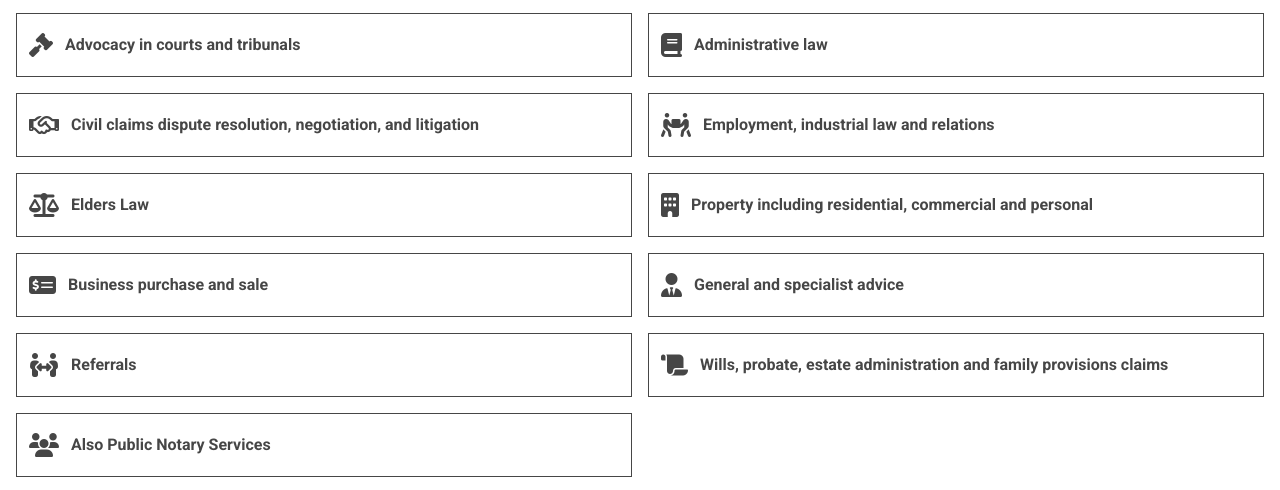
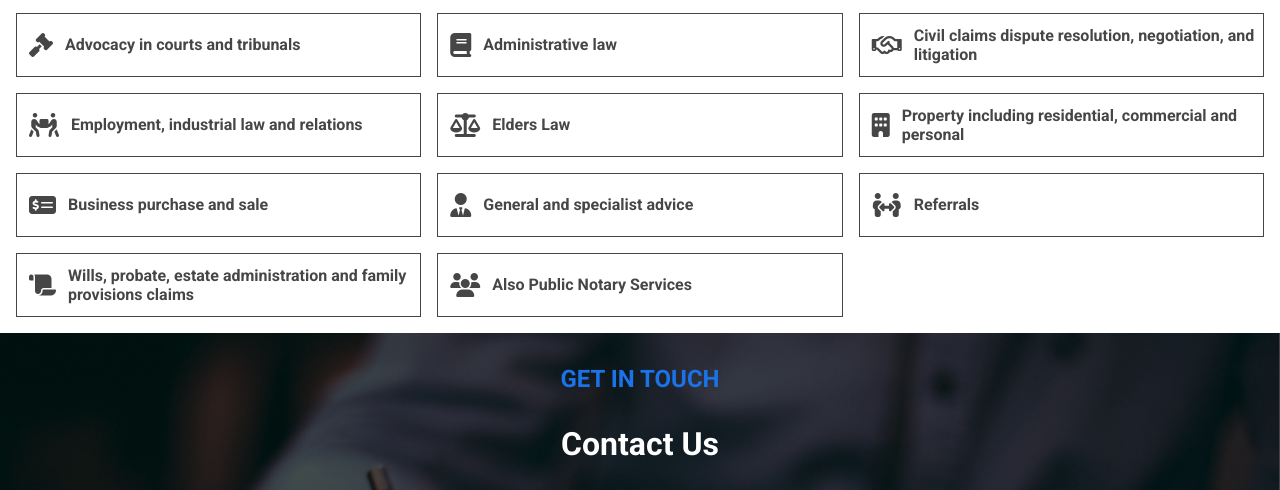
Before and after one commit to oikent/jcapsanis, a website: page views/index.html in a window 1280 px wide. Shown: the part 1455-1945 px from the top of the page. Drawn offline with Linux system fonts and the light colour scheme; grey boxes are pictures that could not be loaded.

Commit message:
small tweaks

```diff
--- a/views/style.css
+++ b/views/style.css
@@ -149,7 +149,9 @@
 	padding: 0;
 	box-sizing: border-box;
 }
-
+html {
+	scroll-padding-top:4rem ;
+}
 body {
 	font-family: 'Roboto', sans-serif;
 	font-weight: 600;
@@ -227,7 +229,7 @@ a:focus){
 	justify-content: space-between;
 	position:sticky;
 	top:0;
-	background-color: rgba(255, 255, 255, 0.877);
+	background-color: rgb(255, 255, 255);
 	z-index: 2;
 }
 
@@ -628,7 +630,7 @@ footer {
 	text-align: center;
 }
 .grid-container {
-	grid-template-columns: 1fr 1fr;
+	grid-template-columns: 1fr 1fr 1fr;
 }
 
 /* contact */
```
